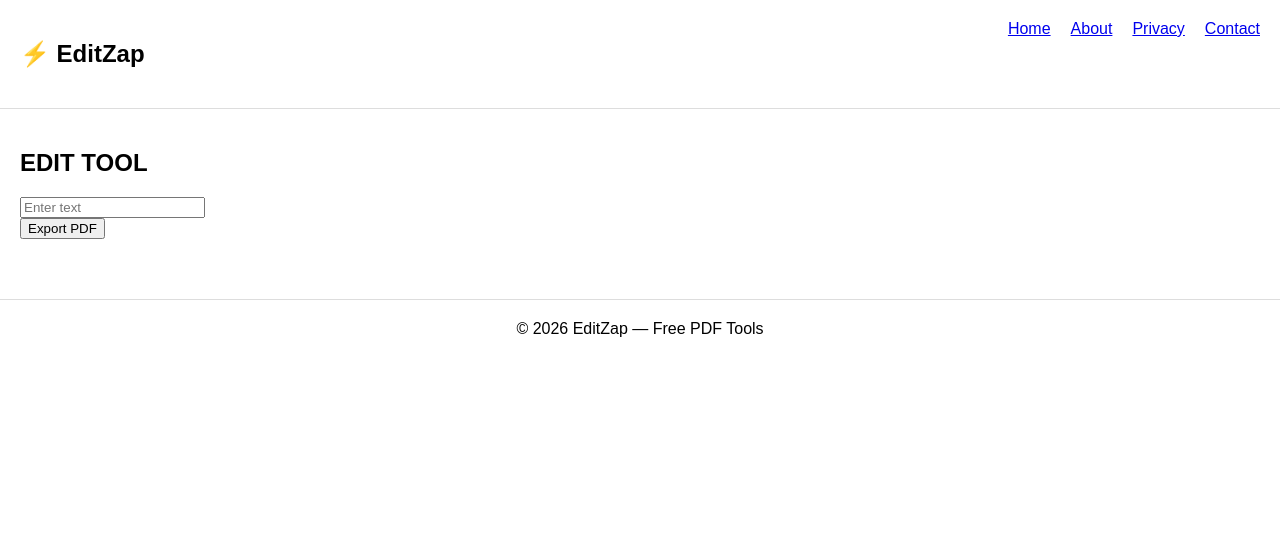
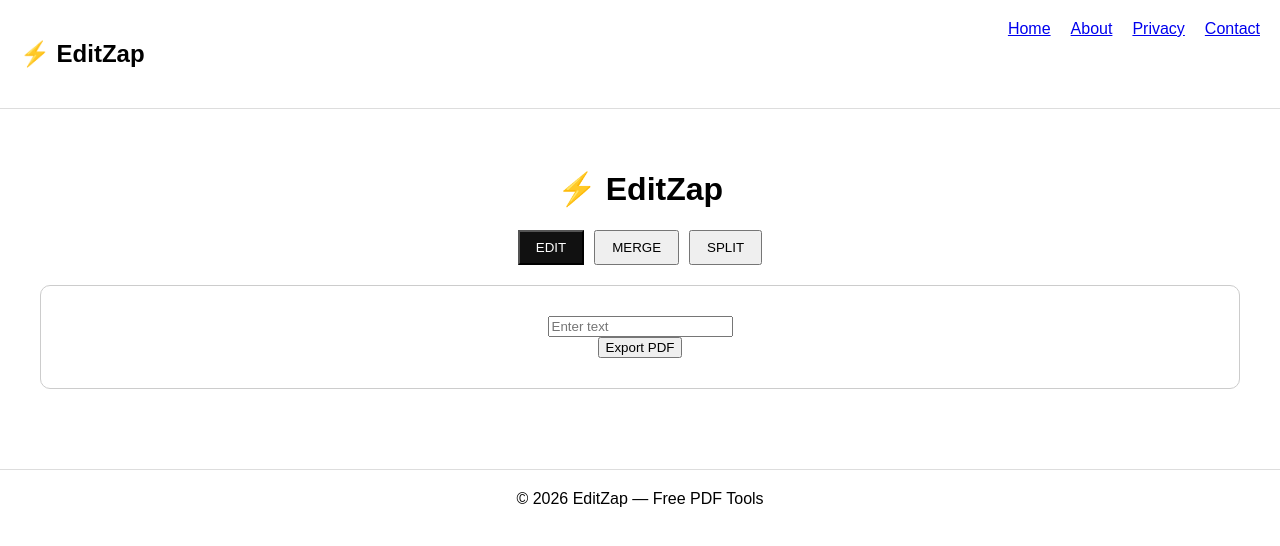
Before and after one commit to editzap/editzap, a Next.js app: page /editor in a window 1280 px wide. Shown: the top 546 px of the page. Built offline with nearby package versions, Linux system fonts and the light colour scheme.

Commit message:
final working version

```diff
--- a/app/editor/page.tsx
+++ b/app/editor/page.tsx
@@ -3,26 +3,26 @@
 import React, { useState, useEffect } from "react";
 import { PDFDocument, rgb, StandardFonts } from "pdf-lib";
 
-type Tool = "edit" | "merge" | "split";
+type Tab = "edit" | "merge" | "split";
 
-export default function Page() {
-  const [tool, setTool] = useState<Tool>("edit");
+export default function Editor() {
+  const [tab, setTab] = useState<Tab>("edit");
   const [pdfBytes, setPdfBytes] = useState<ArrayBuffer | null>(null);
   const [text, setText] = useState("");
 
-  // safe buffer conversion
+  // Safe buffer conversion
   const toArrayBuffer = (bytes: Uint8Array): ArrayBuffer => {
     const ab = new ArrayBuffer(bytes.byteLength);
     new Uint8Array(ab).set(bytes);
     return ab;
   };
 
-  // load from homepage
+  // Load from homepage
   useEffect(() => {
     const stored = sessionStorage.getItem("pdfFile");
-    const storedTool = sessionStorage.getItem("tool") as Tool | null;
+    const tool = sessionStorage.getItem("tool") as Tab | null;
 
-    if (storedTool) setTool(storedTool);
+    if (tool) setTab(tool);
 
     if (stored) {
       fetch(stored)
@@ -31,7 +31,7 @@ export default function Page() {
     }
   }, []);
 
-  // ───────── EDIT ─────────
+  // ── EDIT ──
   const exportPDF = async () => {
     if (!pdfBytes) {
       alert("Upload a PDF first");
@@ -55,19 +55,17 @@ export default function Page() {
     download(bytes, "edited.pdf");
   };
 
-  // ───────── MERGE ─────────
+  // ── MERGE ──
   const mergePDFs = async (files: File[]) => {
     if (files.length < 2) {
-      alert("Select at least 2 PDFs to merge");
+      alert("Select at least 2 PDFs");
       return;
     }
 
     const merged = await PDFDocument.create();
 
     for (const file of files) {
-      const bytes = await file.arrayBuffer();
-      const pdf = await PDFDocument.load(bytes);
-
+      const pdf = await PDFDocument.load(await file.arrayBuffer());
       const pages = await merged.copyPages(pdf, pdf.getPageIndices());
       pages.forEach((p) => merged.addPage(p));
     }
@@ -76,7 +74,7 @@ export default function Page() {
     download(result, "merged.pdf");
   };
 
-  // ───────── SPLIT ─────────
+  // ── SPLIT ──
   const splitPDF = async () => {
     if (!pdfBytes) {
       alert("No PDF loaded");
@@ -95,7 +93,7 @@ export default function Page() {
     }
   };
 
-  // ───────── DOWNLOAD ─────────
+  // ── DOWNLOAD ──
   const download = (bytes: Uint8Array, name: string) => {
     const buffer = toArrayBuffer(bytes);
     const url = URL.createObjectURL(new Blob([buffer]));
@@ -108,13 +106,26 @@ export default function Page() {
     URL.revokeObjectURL(url);
   };
 
-  // ───────── UI ─────────
   return (
-    <div style={{ padding: 20 }}>
-      <h2>{tool.toUpperCase()} TOOL</h2>
+    <div style={container}>
+      <h1>⚡ EditZap</h1>
 
-      {/* EDIT */}
-      {tool === "edit" && (
+      {/* Tabs */}
+      <div style={tabs}>
+        {(["edit", "merge", "split"] as Tab[]).map((t) => (
+          <button
+            key={t}
+            onClick={() => setTab(t)}
+            style={tab === t ? activeTab : tabBtn}
+          >
+            {t.toUpperCase()}
+          </button>
+        ))}
+      </div>
+
+      {/* Content */}
+      <div style={card}>
+        {tab === "edit" && (
           <>
             <input
               placeholder="Enter text"
@@ -126,8 +137,7 @@ export default function Page() {
           </>
         )}
 
-      {/* MERGE */}
-      {tool === "merge" && (
+        {tab === "merge" && (
           <>
             <p>Select multiple PDFs:</p>
             <input
@@ -141,13 +151,40 @@ export default function Page() {
           </>
         )}
 
-      {/* SPLIT */}
-      {tool === "split" && (
-        <>
-          <p>Split current PDF into pages:</p>
+        {tab === "split" && (
           <button onClick={splitPDF}>Split PDF</button>
-        </>
         )}
+      </div>
     </div>
   );
 }
+
+// ── STYLES ──
+const container: React.CSSProperties = {
+  padding: 40,
+  textAlign: "center",
+};
+
+const tabs: React.CSSProperties = {
+  display: "flex",
+  justifyContent: "center",
+  gap: 10,
+  margin: 20,
+};
+
+const tabBtn: React.CSSProperties = {
+  padding: "8px 16px",
+  cursor: "pointer",
+};
+
+const activeTab: React.CSSProperties = {
+  ...tabBtn,
+  background: "#111",
+  color: "#fff",
+};
+
+const card: React.CSSProperties = {
+  padding: 30,
+  border: "1px solid #ccc",
+  borderRadius: 10,
+};
```
Also changed, not shown: app/page.tsx (+11 -2 lines). Lines whose indentation alone changed are shown as unchanged.
